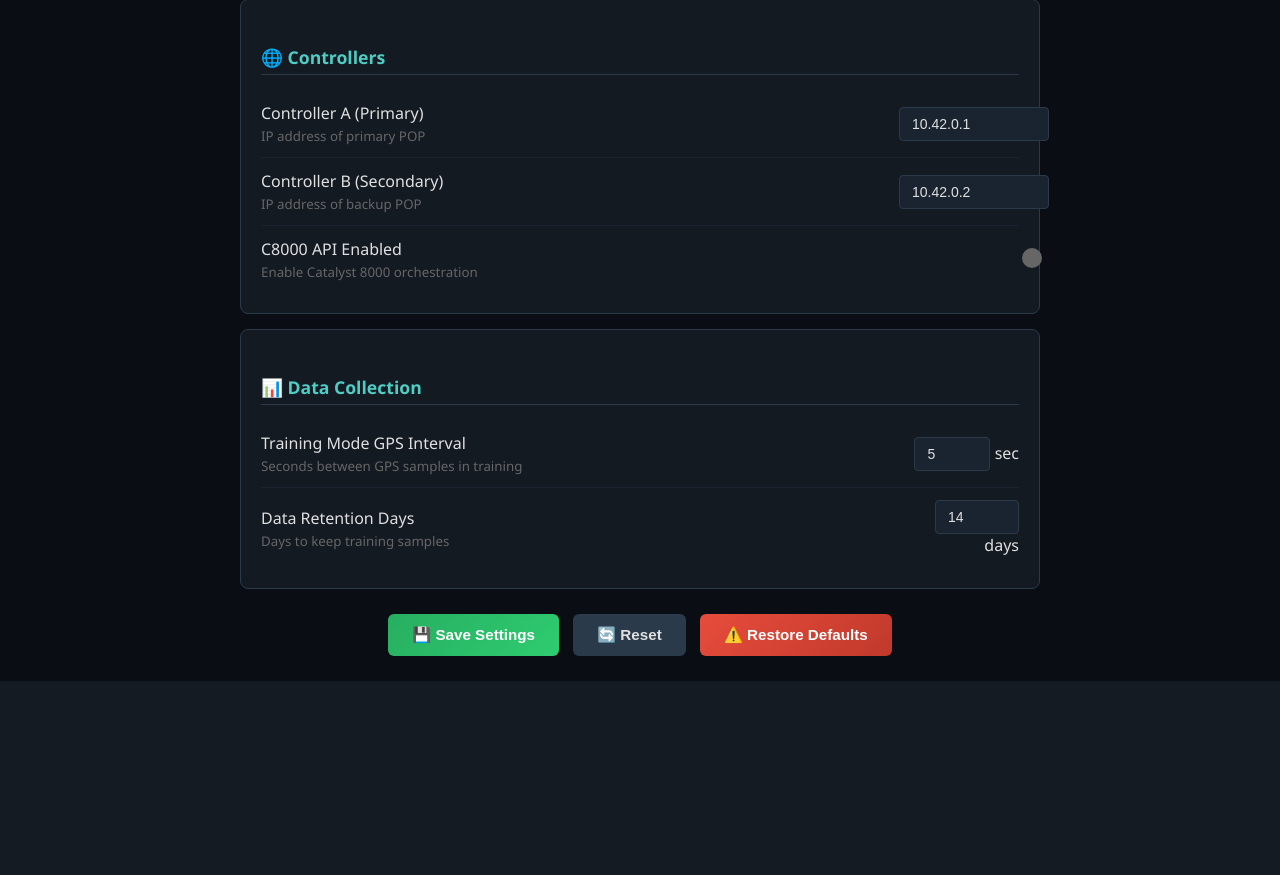
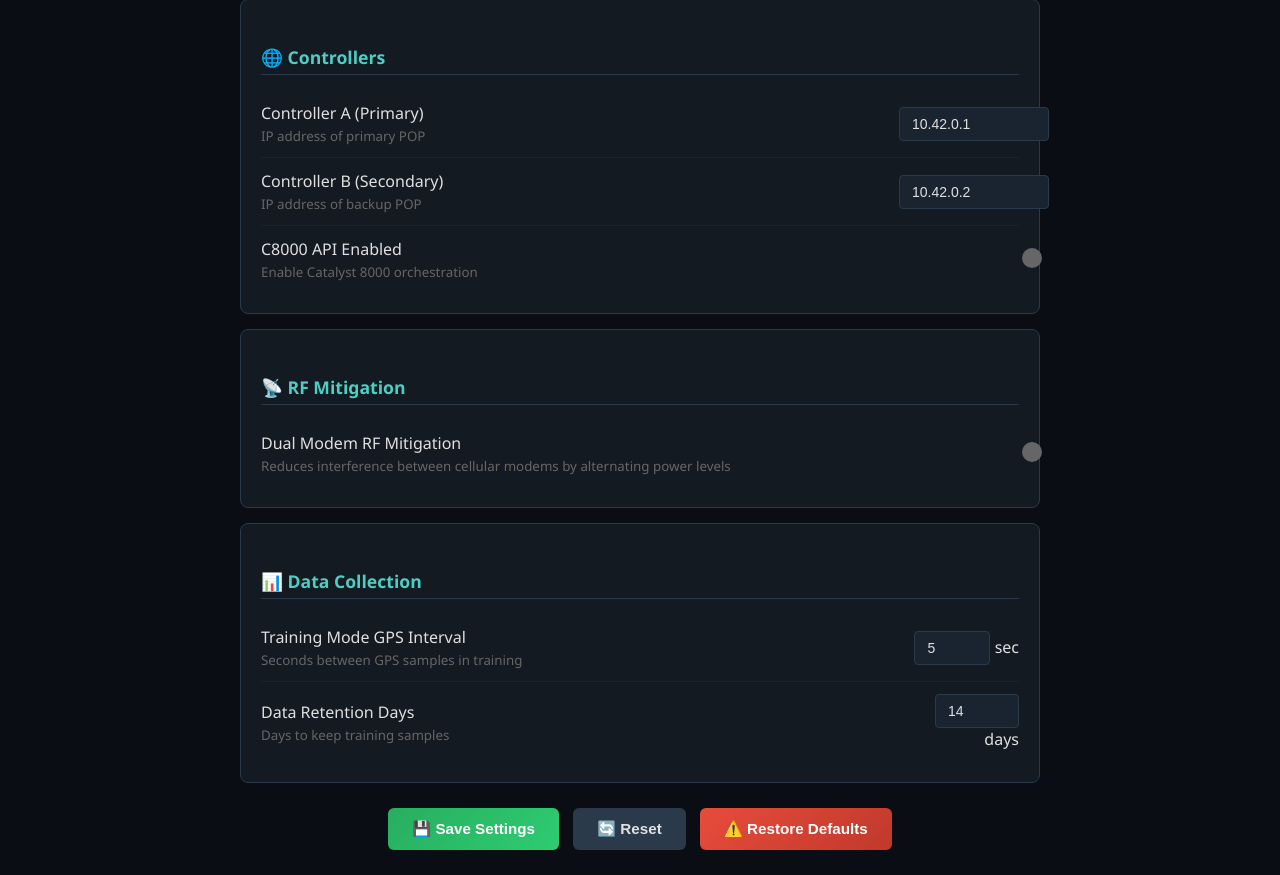
Before and after one commit to cloudmeshllc/pathsteerclient, a Flask app: page /settings in a window 1280 px wide. Shown: the part 900-1775 px from the top of the page. Before the commit the page ends 1581 px from the top, so only its background shows below. Run offline with Flask 3, Linux system fonts and the light colour scheme; parts of the project's set-up code (start-up, migrations or seed data) failed here and were passed over.

Commit message:
Auto backup 20260120_160001

```diff
--- a/web/app.py
+++ b/web/app.py
@@ -511,3 +511,26 @@ def api_chaos_reset():
 def api_chaos_state():
     """Get current chaos injection state"""
     return jsonify(chaos_state)
+
+# RF Mitigation state
+rf_mitigation_enabled = False
+
+@app.route('/api/radio/mitigation', methods=['GET', 'POST'])
+def api_radio_mitigation():
+    """Get or set RF mitigation status"""
+    global rf_mitigation_enabled
+
+    if request.method == 'POST':
+        data = request.get_json()
+        rf_mitigation_enabled = data.get('enabled', False)
+
+        # Call the actual mitigation script
+        import subprocess
+        if rf_mitigation_enabled:
+            subprocess.run(['/opt/pathsteer/scripts/rf-mitigation.sh', 'enable'], capture_output=True)
+        else:
+            subprocess.run(['/opt/pathsteer/scripts/rf-mitigation.sh', 'disable'], capture_output=True)
+
+        return jsonify({'status': 'ok', 'enabled': rf_mitigation_enabled})
+
+    return jsonify({'enabled': rf_mitigation_enabled})
--- a/web/templates/settings.html
+++ b/web/templates/settings.html
@@ -116,6 +116,16 @@
         </div>
 
         <div class="setting-group">
+            <h2>📡 RF Mitigation</h2>
+            <div class="setting-row">
+                <div class="setting-label">Dual Modem RF Mitigation<small>Reduces interference between cellular modems by alternating power levels</small></div>
+                <div class="setting-input">
+                    <label class="toggle"><input type="checkbox" id="rf_mitigation_enabled" onchange="toggleRfMitigation(this.checked)"><span class="slider"></span></label>
+                </div>
+            </div>
+        </div>
+
+        <div class="setting-group">
             <h2>📊 Data Collection</h2>
             <div class="setting-row">
                 <div class="setting-label">Training Mode GPS Interval<small>Seconds between GPS samples in training</small></div>
@@ -135,6 +145,33 @@
     </div>
 
     <script>
+        // RF Mitigation toggle
+        async function loadRfMitigation() {
+            try {
+                const resp = await fetch('/api/radio/mitigation');
+                const data = await resp.json();
+                document.getElementById('rf_mitigation_enabled').checked = data.enabled || false;
+            } catch (e) {
+                console.log('RF mitigation status unavailable');
+            }
+        }
+
+        async function toggleRfMitigation(enabled) {
+            try {
+                await fetch('/api/radio/mitigation', {
+                    method: 'POST',
+                    headers: {'Content-Type': 'application/json'},
+                    body: JSON.stringify({ enabled })
+                });
+                showStatus('RF Mitigation ' + (enabled ? 'enabled' : 'disabled'), 'success');
+            } catch (e) {
+                showStatus('Failed to update RF mitigation', 'error');
+            }
+        }
+
+        // Load RF status on page load
+        document.addEventListener('DOMContentLoaded', loadRfMitigation);
+
         const SETTINGS_KEYS = [
             'rtt_spike_pct', 'loss_threshold_pct', 'rsrp_drop_db', 'consec_fail_threshold',
             'probe_interval_sec', 'preroll_ms', 'min_hold_sec', 'clean_exit_sec',
```
Also changed, not shown: 3 other files.
